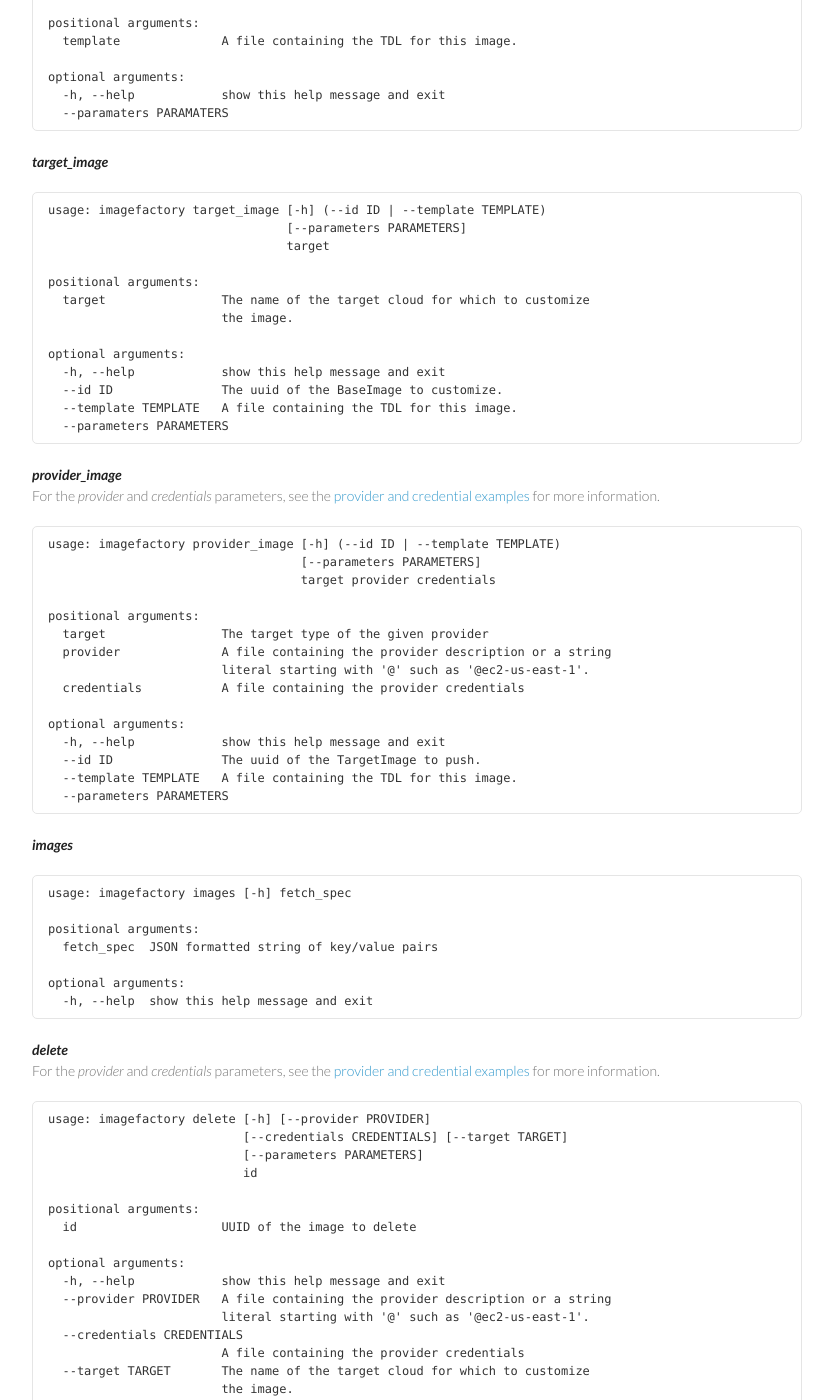
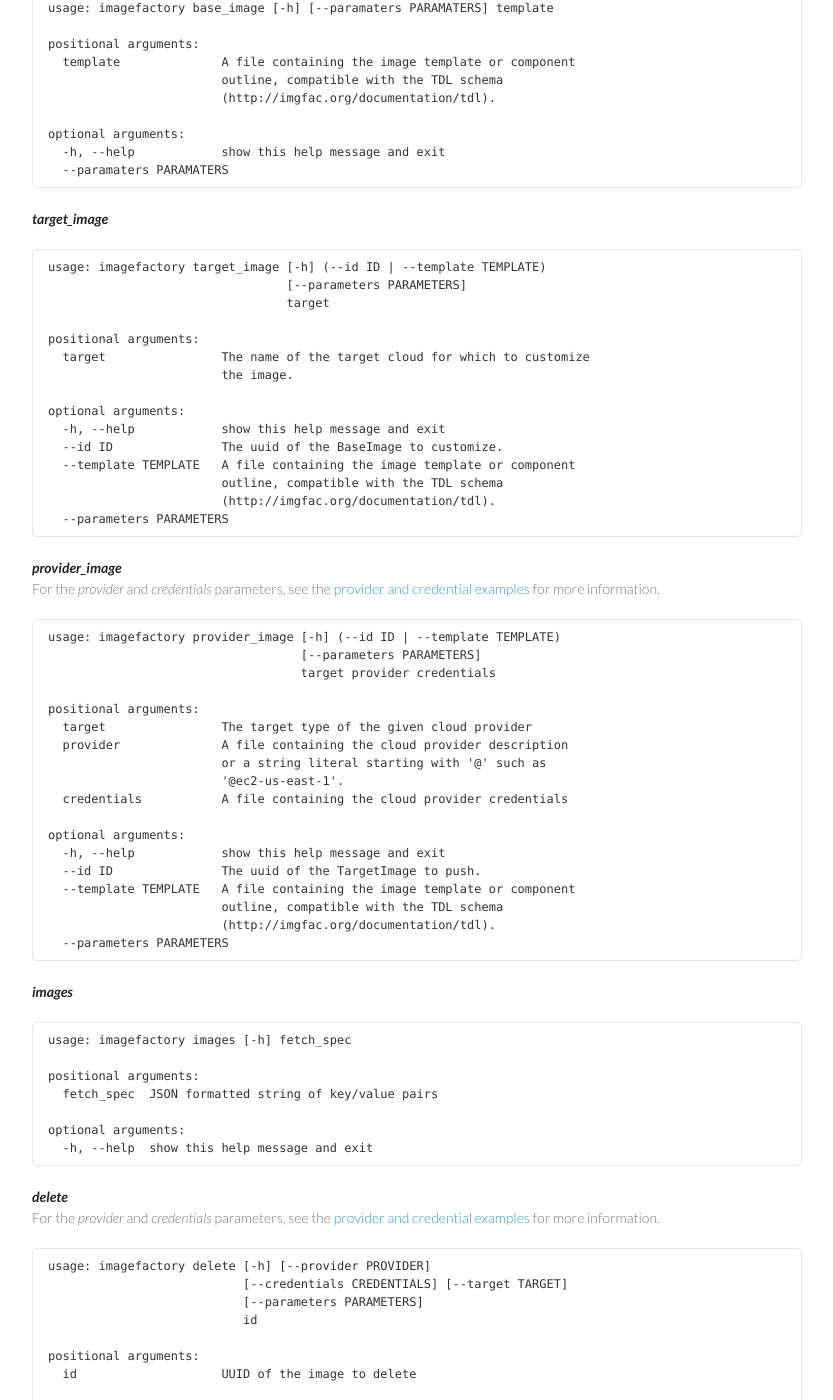
Before and after one commit to redhat-imaging/imagefactory, a Jekyll site: the page built from documentation/imagefactory.markdown, in a window 1280 px wide and 1400 px high, scrolled down 1474 px. Shown: the whole window, without its empty margins (268-1101 px from the left). Built offline with Jekyll 4.4.1, drawn with Linux system fonts in a browser that asks for light colours; some of the changed text lies outside the part shown.

Commit message:
Upstream/Downstream name reconciliation for #201
Signed-off-by: Steve Loranz <sloranz@redhat.com>

```diff
--- a/documentation/imagefactory.markdown
+++ b/documentation/imagefactory.markdown
@@ -24,11 +24,12 @@
 > **imagefactory** is the command line interface to the Image Factory framework,
 allowing one to create, push, inspect, and delete images without the REST service.
 
-> Image Factory builds virtual machine images using a template document,
-which is an abstract description of the system to be built. See the
-[TDL schema documentation][tdl-schema] for a full description of what can be
-specified in a template. Built images can then be pushed to cloud providers
-such as Amazon EC2 or VMware vSphere where they can be launched as instances.
+> Image Factory builds virtual machine images using an image template document
+(also known as a component outline), which is an abstract description of the
+system to be built. See the [TDL schema documentation][tdl-schema] for a full description
+of what can be specified in a template. Built images can then be pushed to cloud
+providers such as Amazon EC2 or VMware vSphere where they can be launched as
+instances.
 
 > Command line options are described further down in this document. For more
 configuration options, see the [Image Factory configuration][conf-doc]
@@ -79,7 +80,9 @@
     usage: imagefactory base_image [-h] [--paramaters PARAMATERS] template
 
     positional arguments:
-      template              A file containing the TDL for this image.
+      template              A file containing the image template or component
+                            outline, compatible with the TDL schema
+                            (http://imgfac.org/documentation/tdl).
 
     optional arguments:
       -h, --help            show this help message and exit
@@ -98,7 +101,9 @@
     optional arguments:
       -h, --help            show this help message and exit
       --id ID               The uuid of the BaseImage to customize.
-      --template TEMPLATE   A file containing the TDL for this image.
+      --template TEMPLATE   A file containing the image template or component
+                            outline, compatible with the TDL schema
+                            (http://imgfac.org/documentation/tdl).
       --parameters PARAMETERS
 
 __*provider_image*__
@@ -109,15 +114,18 @@
                                        target provider credentials
 
     positional arguments:
-      target                The target type of the given provider
-      provider              A file containing the provider description or a string
-                            literal starting with '@' such as '@ec2-us-east-1'.
-      credentials           A file containing the provider credentials
+      target                The target type of the given cloud provider
+      provider              A file containing the cloud provider description
+                            or a string literal starting with '@' such as
+                            '@ec2-us-east-1'.
+      credentials           A file containing the cloud provider credentials
 
     optional arguments:
       -h, --help            show this help message and exit
       --id ID               The uuid of the TargetImage to push.
-      --template TEMPLATE   A file containing the TDL for this image.
+      --template TEMPLATE   A file containing the image template or component
+                            outline, compatible with the TDL schema
+                            (http://imgfac.org/documentation/tdl).
       --parameters PARAMETERS
 
 __*images*__
@@ -143,8 +151,9 @@
 
     optional arguments:
       -h, --help            show this help message and exit
-      --provider PROVIDER   A file containing the provider description or a string
-                            literal starting with '@' such as '@ec2-us-east-1'.
+      --provider PROVIDER   A file containing the cloud provider description or
+                            a string literal starting with '@' such as
+                            '@ec2-us-east-1'.
       --credentials CREDENTIALS
                             A file containing the provider credentials
       --target TARGET       The name of the target cloud for which to customize
--- a/documentation/rest-api.markdown
+++ b/documentation/rest-api.markdown
@@ -166,7 +166,7 @@
     YES
 
     **Parameters:**
-    __template__ - A TDL document.
+    __template__ - An image template or component outline compatible with the TDL schema (http://imgfac.org/documentation/tdl).
 
     **Responses:**
     __202__ - New image
@@ -221,7 +221,7 @@
 
     **Parameters:**
     __base_image_id__ - The uuid of a base_image to build from. Not needed if specifying a template. This can be specified in the resource path as shown in the example below.
-    __template__ - A TDL document for creating a base image if a base image id is not specified.
+    __template__ - An image template or component outline compatible with the TDL schema (http://imgfac.org/documentation/tdl) for creating a base image if a base image id is not specified.
     __target__ - A cloud target name such as 'rhevm', 'ec2', 'vsphere', 'openstack', etc... This must match the target field of a loaded cloud plugin.
     __parameters__ - Optional parameters that may change the nature of the image being built.  This may include things such as on-disk format or the build mechanism itself.  Parameters are never required as sensible defaults will always be used and will be made part of the queryable properties of an image.
 
@@ -281,7 +281,7 @@
 
     **Parameters:**
     __target_image_id__ - The uuid of a target image to push. Not needed if specifying a template.  This can also be specified in the resource path as shown in the example below.
-    __template__ - A TDL document for creating base image and target image. Not needed if specifying a target image id.
+    __template__ - An image template or component outline compatible with the TDL schema (http://imgfac.org/documentation/tdl) for creating base image and target image. Not needed if specifying a target image id.
     __target__ - The target to which the provider belongs. This would be the same target used for building a TargetImage.
     __provider__ - The cloud provider definition.  See the [provider definition examples][provider_examples] for more information.
     __credentials__ - The cloud provider credentials.  See the [credential examples][provider_examples] for more information.
```
Also changed, not shown: documentation/imagefactoryd.markdown (+6 -5 lines).
